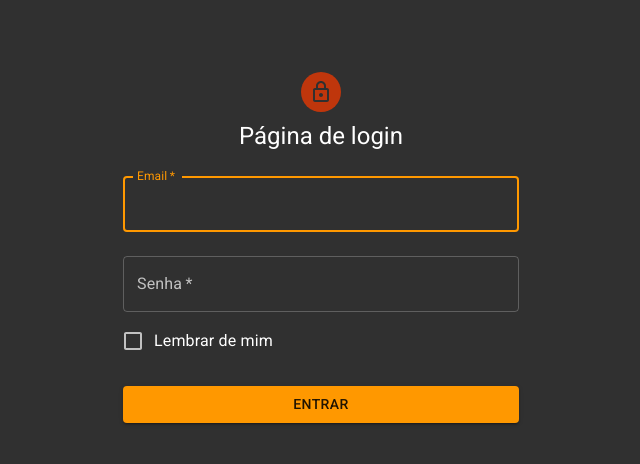
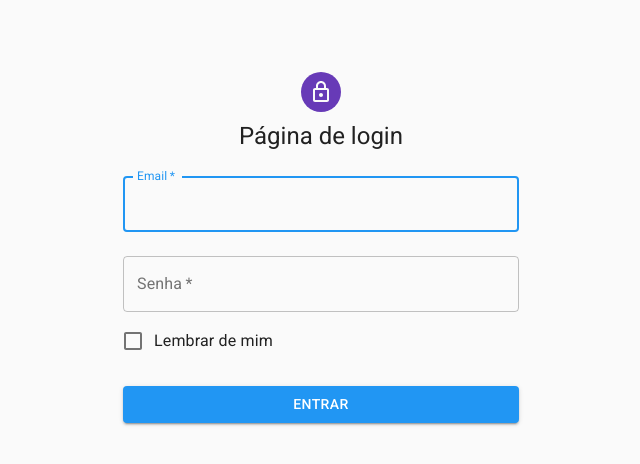
Before and after one commit to jclondero/desafio-nexti-react, a React (Create React App) app: page / in a window 1280 px wide. Shown: the top 464 px of the page, without its empty margins (319-959 px from the left). Built offline with nearby package versions, Linux system fonts and the light colour scheme.

Commit message:
feat(providers): adiciona controle de tema

```diff
--- a/src/providers/i18n.js
+++ b/src/providers/i18n.js
@@ -1,5 +1,7 @@
 import i18n from 'i18next'
 import { initReactI18next } from 'react-i18next'
+
+import { getLanguage } from '../services/language'
 
 const resources = {
   'en-US': {
@@ -74,7 +76,7 @@ const resources = {
 
 i18n.use(initReactI18next).init({
   resources,
-  lng: 'pt-BR',
+  lng: getLanguage() || 'pt-BR',
 
   keySeparator: false,
 
--- a/src/providers/theme.js
+++ b/src/providers/theme.js
@@ -4,17 +4,18 @@ import { createMuiTheme, ThemeProvider } from '@material-ui/core'
 
 import { blue, deepOrange, deepPurple, orange } from '@material-ui/core/colors'
 
+import { getTheme, setTheme } from '../services/theme'
+
 export const ThemeContext = createContext('theme')
 
 const Theme = ({ children }) => {
-  const [palletMode, setPallet] = useState('dark')
+  const [palletMode, setPallet] = useState(getTheme() || 'light')
 
   const togglePallet = useCallback(() => {
-    if (palletMode === 'light') {
-      setPallet('dark')
-    } else {
-      setPallet('light')
-    }
+    const newPallet = palletMode === 'light' ? 'dark' : 'light'
+
+    setPallet(newPallet)
+    setTheme(newPallet)
   }, [palletMode, setPallet])
 
   const darkTheme = useMemo(
```
